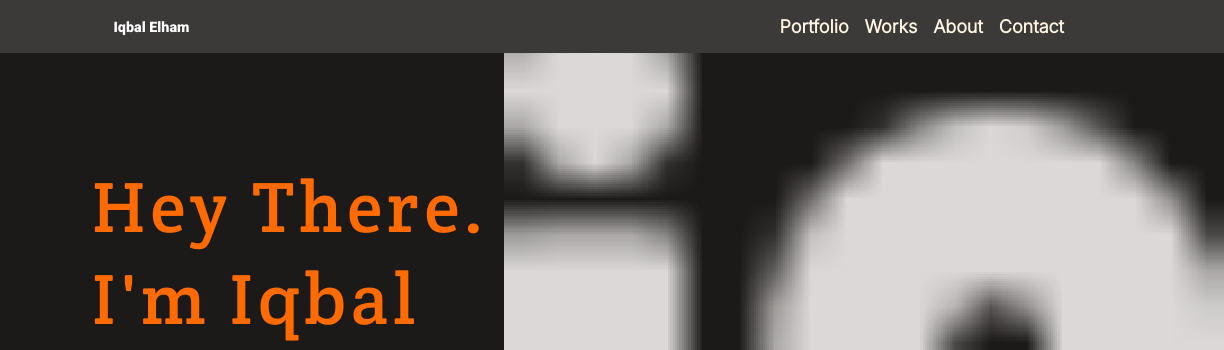
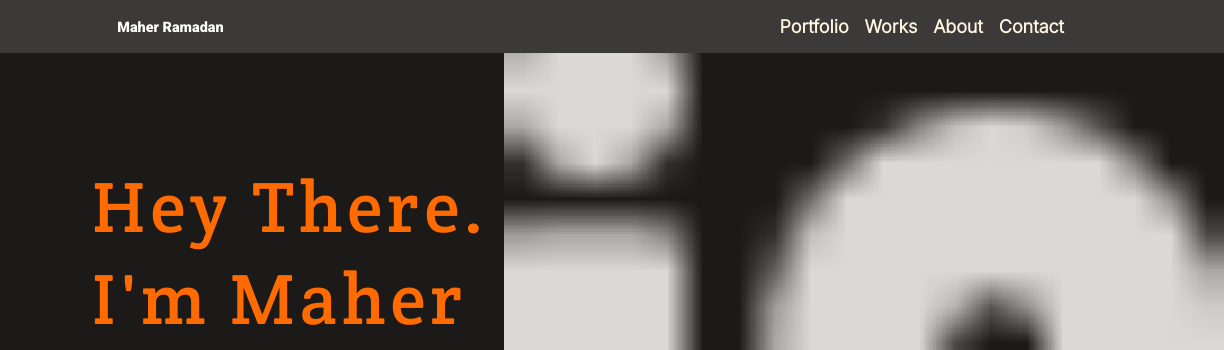
Before and after one commit to Iqbal-Elham/personal_portfolio, a website: page index.html in a window 1280 px wide. Shown: the top 350 px of the page, 56-1280 px from the left. Drawn offline with Linux system fonts and the light colour scheme; files whose address does not match are found by name.

Commit message:
Update readme

```diff
--- a/index.html
+++ b/index.html
@@ -11,7 +11,7 @@
   <link rel="preconnect" href="https://fonts.gstatic.com" crossorigin />
   <link href="https://fonts.googleapis.com/css2?family=Inter:wght@300&display=swap" rel="stylesheet" />
   <link rel="stylesheet" href="https://cdnjs.cloudflare.com/ajax/libs/font-awesome/6.2.0/css/all.min.css" />
-  <title>Iqbal Elham Portfolio</title>
+  <title>Maher Portfolio</title>
 </head>
 
 <body>
@@ -19,7 +19,7 @@
   <div class="header_app">
     <header class="top_header">
       <nav>
-        <div class="logo"><a href="#">Iqbal Elham</a></div>
+        <div class="logo"><a href="#">Maher Ramadan</a></div>
         <div class="hum_menu">
           <a class="toggle"><img src="./assets/images/Union.png" alt="Humburger icon" /></a>
           <ul class="menu">
@@ -38,7 +38,7 @@
     </header>
     <section id="portfolio" class="headline">
       <div class="info">
-        <h1>Hey There.<br />I'm Iqbal</h1>
+        <h1>Hey There.<br />I'm Maher</h1>
         <h2>I'm a Software Developer</h2>
         <p>
           I can help you build a product , feature or website Look through
```
Also changed, not shown: README.md.
